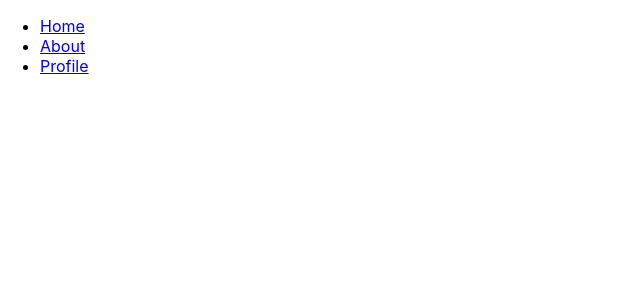
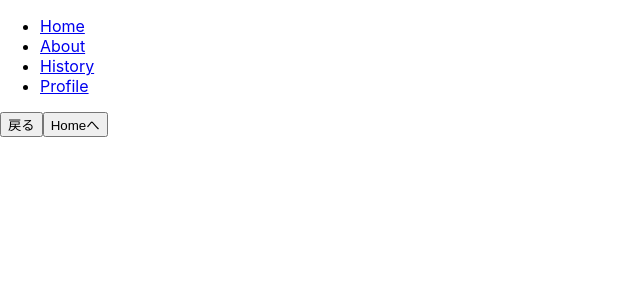
Before and after one commit to twan65/router-exam, a React (Create React App) app: page /history in a window 1280 px wide. Shown: the top 300 px of the page, without its empty margins (0-640 px from the left). Built offline with nearby package versions, Linux system fonts and the light colour scheme.

Commit message:
history exam

```diff
--- a/src/App.js
+++ b/src/App.js
@@ -2,6 +2,7 @@
 import { Route, Link } from "react-router-dom";
 import About from "./page/About";
 import Home from "./page/Home";
+import HistorySample from "./page/HistorySample";
 import Profiles from "./Profiles";
 
 // <Route path="パス" component={コンポーネント} />
@@ -16,11 +17,15 @@
           <Link to="/about">About</Link>
         </li>
         <li>
+          <Link to="/history">History</Link>
+        </li>
+        <li>
           <Link to="/profiles">Profile</Link>
         </li>
       </ul>
       <Route exact={true} path="/" component={Home} />
       <Route path="/about" component={About} />
+      <Route path="/history" component={HistorySample} />
       <Route path="/profiles" component={Profiles} />
     </div>
   );
--- /dev/null
+++ b/src/page/HistorySample.js
@@ -0,0 +1,36 @@
+import React, { Component } from "react";
+
+class HistorySample extends Component {
+  // 前のページに遷移
+  handleGoBack = () => {
+    this.props.history.goBack();
+  };
+
+  // Homeに遷移
+  handleGoHome = () => {
+    this.props.history.push("/");
+  };
+
+  componentDidMount() {
+    // ページに変化があるたびにアラートする
+    this.unblock = this.props.history.block("本当に戻りますか？");
+  }
+
+  componentWillUnmount() {
+    // コンポーネントがunmountになると問わない
+    if (this.unblock) {
+      this.unblock();
+    }
+  }
+
+  render() {
+    return (
+      <div>
+        <button onClick={this.handleGoBack}>戻る</button>
+        <button onClick={this.handleGoHome}>Homeへ</button>
+      </div>
+    );
+  }
+}
+
+export default HistorySample;
```
